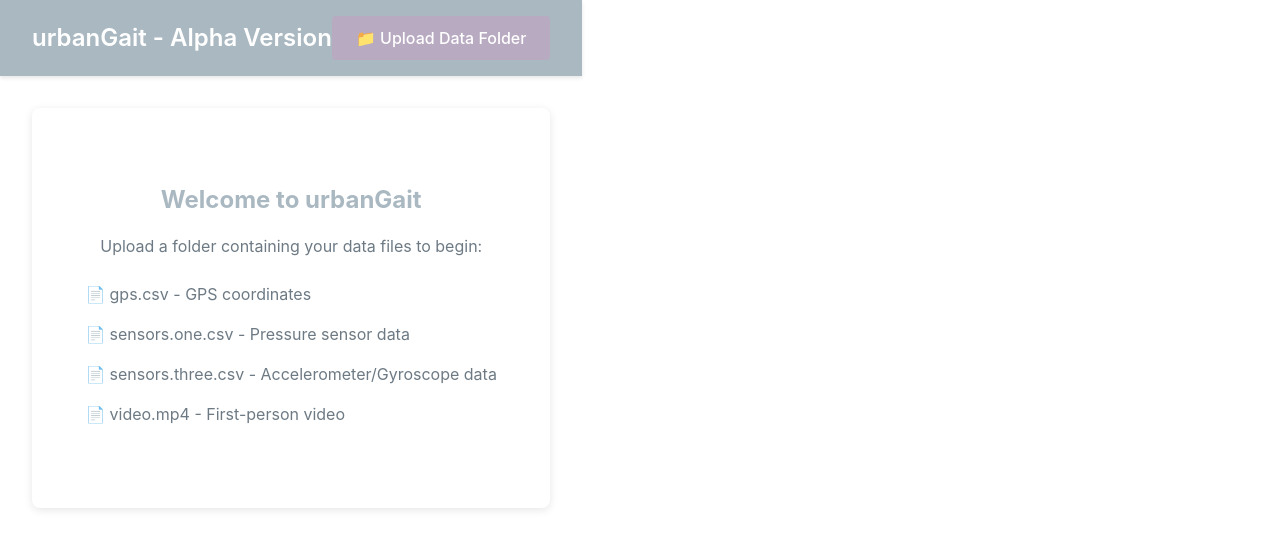
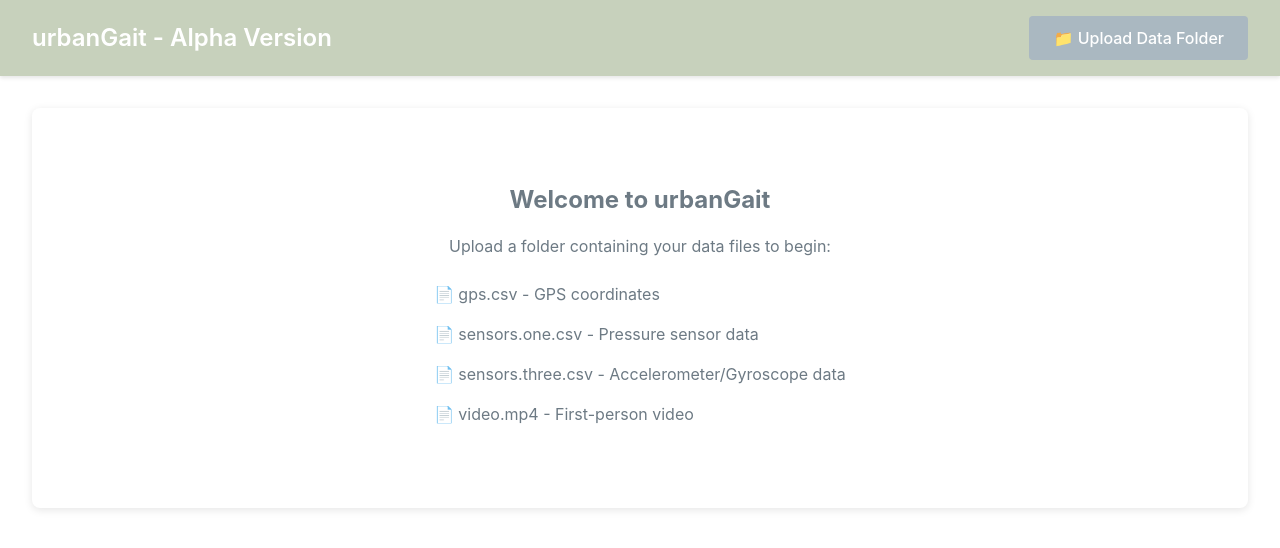
Before and after one commit to leovsferreira/urbanGait, a React (Vite) app: page / in a window 1280 px wide. Shown: the top 548 px of the page. Built offline with nearby package versions, Linux system fonts and the light colour scheme.

Commit message:
changing no data style

```diff
--- a/src/App.css
+++ b/src/App.css
@@ -2,6 +2,13 @@
   margin: 0;
   padding: 0;
   box-sizing: border-box;
+}
+
+html, body, #root {
+  margin: 0;
+  padding: 0;
+  width: 100%;
+  height: 100%;
 }
 
 body {
@@ -13,15 +20,21 @@ body {
   background-color: #ffffff;
 }
 
+/* App layout */
+
 .app {
   min-height: 100vh;
+  width: 100%;
   display: flex;
   flex-direction: column;
 }
 
+/* Header / top bar */
+
 .app-header {
-  background-color: #AAB8C1;
-  color: white;
+  width: 100%;
+  background-color: #C7D1BC; /* green from palette */
+  color: #ffffff;
   padding: 1rem 2rem;
   display: flex;
   justify-content: space-between;
@@ -41,7 +54,7 @@ body {
 }
 
 .upload-button {
-  background-color: #B8AAC1;
+  background-color: #AAB8C1; /* blue from palette */
   color: white;
   border: none;
   padding: 0.75rem 1.5rem;
@@ -53,8 +66,10 @@ body {
 }
 
 .upload-button:hover {
-  background-color: #9e8fb0;
+  background-color: #88939A;
 }
+
+/* Main content */
 
 .main-content {
   flex: 1;
@@ -63,6 +78,8 @@ body {
   flex-direction: column;
   gap: 2rem;
 }
+
+/* Empty (no-data) state */
 
 .empty-state {
   display: flex;
@@ -77,12 +94,12 @@ body {
 }
 
 .empty-state h2 {
-  color: #AAB8C1;
+  color: #6d7a84; /* gray for title */
   margin-bottom: 1rem;
 }
 
 .empty-state p {
-  color: #6d7a84;
+  color: #6d7a84; /* gray for description */
   margin-bottom: 1rem;
 }
 
@@ -102,7 +119,10 @@ body {
   content: "📄";
   position: absolute;
   left: 0;
+  color: #6d7a84;
 }
+
+/* Top layout when data is loaded */
 
 .top-section {
   display: grid;
@@ -140,6 +160,8 @@ body {
   min-height: 0;
 }
 
+/* Placeholders */
+
 .map-placeholder,
 .video-placeholder,
 .chart-placeholder {
@@ -150,6 +172,8 @@ body {
   color: #AAB8C1;
   font-style: italic;
 }
+
+/* Charts section */
 
 .charts-section {
   display: grid;
@@ -176,6 +200,7 @@ body {
 }
 
 /* Video Player Styles */
+
 .video-player {
   width: 100%;
   height: 100%;
@@ -255,6 +280,7 @@ body {
 }
 
 /* Leaflet Map Styles */
+
 .leaflet-container {
   height: 100%;
   width: 100%;
@@ -262,12 +288,14 @@ body {
 }
 
 /* Custom marker styles */
+
 .custom-marker {
   background: none;
   border: none;
 }
 
 /* Responsive Design */
+
 @media (max-width: 1200px) {
   .top-section,
   .charts-section {
@@ -301,20 +329,16 @@ body {
 }
 
 /* ---------- No-data (initial) state overrides ---------- */
+
 .app.no-data .main-content {
   padding: 0;
 }
 
-.app .app-header {
-  background-color: #AAB8C1;
-  color: #fff;
-}
-
 .app.no-data .app-header {
   width: 100%;
-  background-color: #ffffff;
-  color: #111;
-  border-bottom: 1px solid #eee;
+  background-color: #C7D1BC; /* keep green bar in no-data state */
+  color: #ffffff;
+  border-bottom: none;
   box-shadow: 0 2px 4px rgba(0,0,0,0.04);
 }
 
```
Also changed, not shown: 1 other file (tests, documents, lock files or other folders).
